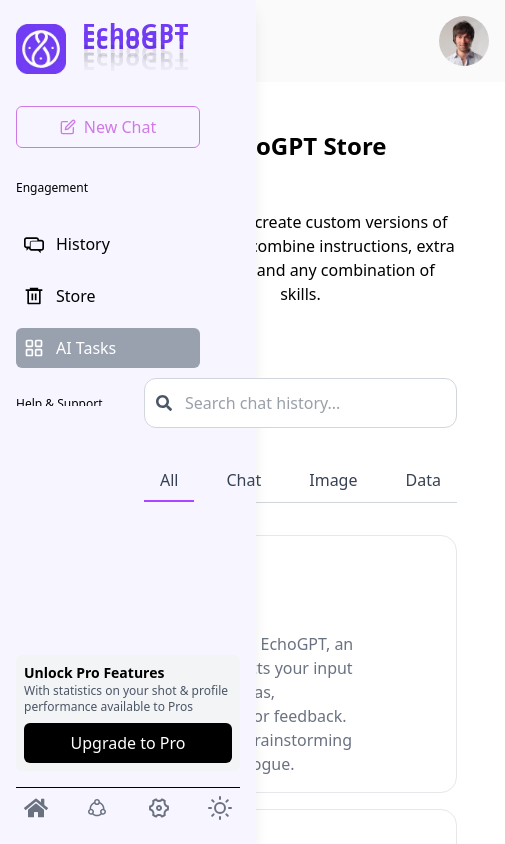
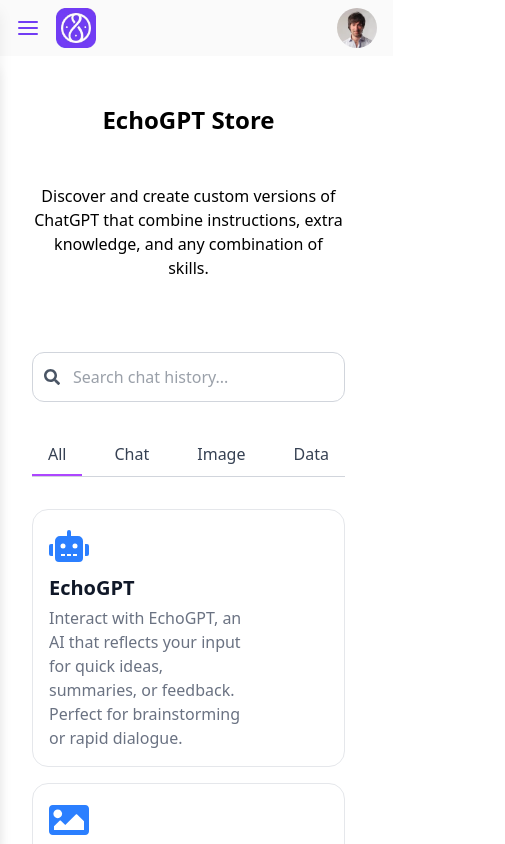
Before and after one commit to rakibul12212/ecogpt, a Next.js app: page /aitask in a window 390 px wide. Shown: the top 844 px of the page, 505 px wide, since content can reach past the window. Built offline with nearby package versions, Linux system fonts and the light colour scheme.

Commit message:
sidebar update

```diff
--- a/src/app/(pages)/aitask/page.jsx
+++ b/src/app/(pages)/aitask/page.jsx
@@ -99,7 +99,7 @@
   }, [selectedCategory, cards]);
 
   return (
-    <Container className="ps-28">
+    <Container className="ps-0 md:ps-28 2xl:ps-28">
       <div className="flex flex-col items-center justify-center min-h-screen px-4 sm:px-6 lg:px-8">
         <div className="p-4 ">
           <div className="text-center mb-6">
--- a/src/app/(pages)/history/page.jsx
+++ b/src/app/(pages)/history/page.jsx
@@ -42,7 +42,7 @@
   };
 
   return (
-    <Container className="ps-28">
+    <Container className="ps-0 md:ps-28 2xl:ps-28">
       <div className="flex flex-col items-center justify-center min-h-screen px-4 sm:px-6 lg:px-8 ">
         <p className="text-2xl md:text-3xl 2xl:text-4xl font-semibold text-center">
           My Chat History
--- a/src/app/(pages)/store/page.jsx
+++ b/src/app/(pages)/store/page.jsx
@@ -80,7 +80,7 @@
   }, []);
 
   return (
-    <Container className="ps-28">
+    <Container className="ps-0 md:ps-28 2xl:ps-28">
       <div className="flex flex-col items-center justify-center min-h-screen px-4 sm:px-6 lg:px-8">
         <div className="p-4 ">
           <div className="text-center mb-6">
--- a/src/app/(pages)/support/page.jsx
+++ b/src/app/(pages)/support/page.jsx
@@ -5,7 +5,7 @@
 
 const Page = () => {
   return (
-    <Container className="ps-28">
+    <Container className="ps-0 md:ps-28 2xl:ps-28">
       <div className="flex flex-col items-center justify-center min-h-screen px-4 sm:px-6 lg:px-8">
         <p className="text-2xl md:text-3xl xl:text-4xl font-semibold text-center pb-12">
           Talk with Our Team
--- a/src/app/layout.js
+++ b/src/app/layout.js
@@ -1,24 +1,49 @@
-import Sidebar from "@/components/shared/Container/Sidebar";
+"use client";
+import { useState } from "react";
+import Sidebar from "@/components/shared/Sidebar";
 import "./globals.css";
 import Navbar from "@/components/shared/Navbar";
+import { FiX } from "react-icons/fi";
 
-export const metadata = {
+const metadata = {
   title: "EchoGPT-AI chatbox",
   description: "Generated by EchoGPT App",
 };
 
 export default function RootLayout({ children }) {
+  const [isSidebarOpen, setIsSidebarOpen] = useState(false);
+
+  const toggleSidebar = () => {
+    setIsSidebarOpen(!isSidebarOpen);
+  };
   return (
     <html lang="en">
       <body>
-        <div className="flex">
-          <div>
+        <div className="flex h-screen">
+          {/* Sidebar - Hidden on mobile unless toggled */}
+          <div
+            className={`fixed inset-0 z-20 bg-white shadow-lg transition-transform transform md:relative md:translate-x-0 w-64 ${
+              isSidebarOpen ? "translate-x-0" : "-translate-x-full"
+            } md:block`}
+          >
+            <div className="flex justify-end p-4 md:hidden">
+              <button
+                onClick={toggleSidebar}
+                className="text-2xl text-gray-600"
+              >
+                <FiX />
+              </button>
+            </div>
             <Sidebar />
           </div>
 
-          <div className="flex-1">
-            <Navbar />
-            {children}
+          {/* Main Content */}
+          <div className="flex-1 flex flex-col">
+            <Navbar
+              toggleSidebar={toggleSidebar}
+              isSidebarOpen={isSidebarOpen}
+            />
+            <main >{children}</main>
           </div>
         </div>
       </body>
--- a/src/components/HomePage/Chatbox.jsx
+++ b/src/components/HomePage/Chatbox.jsx
@@ -63,7 +63,7 @@
   //   const [message, setMessage] = useState("");
 
   return (
-    <Container className="mt-10 ps-28">
+    <Container className="mt-10 ps-0 md:ps-28 2xl:ps-28">
       {/* Header Section */}
       <div className="mx-auto border border-gray-300 p-4 rounded-xl lg:max-w-2xl 2xl:max-w-4xl bg-white shadow-md">
         <div className="flex items-center justify-between">
--- a/src/components/HomePage/HeroSection.jsx
+++ b/src/components/HomePage/HeroSection.jsx
@@ -36,7 +36,7 @@
 
 const HeroSection = () => {
   return (
-    <Container className="ps-28">
+    <Container className="ps-0 md:ps-28 2xl:ps-28">
       <div className="lg:max-w-2xl 2xl:max-w-4xl mx-4 sm:mx-8 md:mx-56 h-[300px] md:h-[200px] 2xl:h-[500px] overflow-y-auto mt-5 md:mt-2 2xl:mt-16 relative z-10">
         <div className="absolute inset-0 bg-gradient-to-b from-white via-white/70 to-white/90 sm:via-transparent sm:to-white opacity-90"></div>
         <div className="flex flex-col justify-center items-center text-center gap-y-4 relative z-10">
--- a/src/components/shared/Navbar.jsx
+++ b/src/components/shared/Navbar.jsx
@@ -1,53 +1,79 @@
-"use client"; // Ensures state works in Next.js App Router
+// "use client"; // Ensures state works in Next.js App Router
 
-import React from "react";
+// import React from "react";
+// import Image from "next/image";
+// import assets from "@/assets";
+// import Container from "./Container/Container";
+
+"use client";
+
 import Image from "next/image";
 import assets from "@/assets";
-import Container from "./Container/Container";
+import { FiMenu, FiX } from "react-icons/fi";
 
-const Navbar = () => {
+const Navbar = ({ toggleSidebar, isSidebarOpen }) => {
   return (
-    <div className="bg-[#FAFAFA] py-2 z-10 ">
-      <Container>
-        <div className="flex items-center justify-between md:justify-end 2xl:justify-end gap-x-10 ">
-          {/* Logo (Visible on Mobile Only) */}
-          <div className="flex  gap-x-4 py-2 md:hidden">
+    // <div className="bg-[#FAFAFA] py-2 z-10 ">
+    //   <Container>
+    //     <div className="flex items-center justify-between md:justify-end 2xl:justify-end gap-x-10 ">
+    //       {/* Logo (Visible on Mobile Only) */}
+    //       <div className="flex  gap-x-4 py-2 md:hidden">
+    //         {assets.images.logo && (
+    //           <Image
+    //             src={assets.images.logo}
+    //             width={50}
+    //             height={50}
+    //             alt="logo"
+    //           />
+    //         )}
+    //         <div className="relative text-center ">
+    //           <h1 className="font-bold text-2xl tracking-wide text-[#713CF4]">
+    //             EchoGPT
+    //           </h1>
+    //           <h1
+    //             className="absolute font-bold text-2xl tracking-wide left-0 right-0 top-[0.9em] scale-y-[-1] opacity-30"
+    //             style={{
+    //               maskImage:
+    //                 "linear-gradient(to bottom, rgba(100, 80, 244, 0.5), transparent)",
+    //               WebkitMaskImage:
+    //                 "linear-gradient(to top, rgba(100, 80, 244, 0.5), transparent)",
+    //             }}
+    //           >
+    //             EchoGPT
+    //           </h1>
+    //         </div>
+    //       </div>
+
+    //       {/* User Profile Image */}
+    //       <Image
+    //         src={assets.images.user}
+    //         width={50}
+    //         height={50}
+    //         alt="user"
+    //         className="rounded-full"
+    //       />
+    //     </div>
+    //   </Container>
+    // </div>
+    <div className="bg-[#FAFAFA] py-2 z-10 flex items-center justify-between px-4 md:px-10">
+      <div className="flex items-center gap-x-4 md:hidden">
+        <button onClick={toggleSidebar} className="text-2xl text-[#713CF4]">
+          {isSidebarOpen ? <FiX /> : <FiMenu />}
+        </button>
         {assets.images.logo && (
-              <Image
-                src={assets.images.logo}
-                width={50}
-                height={50}
-                alt="logo"
-              />
+          <Image src={assets.images.logo} width={40} height={40} alt="logo" />
         )}
-            <div className="relative text-center ">
-              <h1 className="font-bold text-2xl tracking-wide text-[#713CF4]">
+      </div>
+      <h1 className="font-bold text-2xl tracking-wide text-[#713CF4] hidden md:block">
         EchoGPT
       </h1>
-              <h1
-                className="absolute font-bold text-2xl tracking-wide left-0 right-0 top-[0.9em] scale-y-[-1] opacity-30"
-                style={{
-                  maskImage:
-                    "linear-gradient(to bottom, rgba(100, 80, 244, 0.5), transparent)",
-                  WebkitMaskImage:
-                    "linear-gradient(to top, rgba(100, 80, 244, 0.5), transparent)",
-                }}
-              >
-                EchoGPT
-              </h1>
-            </div>
-          </div>
-
-          {/* User Profile Image */}
       <Image
         src={assets.images.user}
-            width={50}
-            height={50}
+        width={40}
+        height={40}
         alt="user"
         className="rounded-full"
       />
-        </div>
-      </Container>
     </div>
   );
 };
--- a/src/components/shared/Container/Sidebar.jsx
+++ b/src/components/shared/Sidebar.jsx
@@ -18,7 +18,7 @@
   return (
     <div className="bg-[#F7F5FF] shadow-lg h-screen fixed p-4 flex flex-col w-64">
       {/* Logo (Visible on Mobile Only) */}
-      <Link href="/">
+      <Link href="/" className="block sm:block ">
         <div className="flex gap-x-4 py-2 pb-8">
           {assets.images.logo && (
             <Image src={assets.images.logo} width={50} height={50} alt="logo" />
@@ -41,7 +41,7 @@
           </div>
         </div>
       </Link>
-
+      ;
       <div className="h-[300px] md:h-[300px] 2xl:h-[600px] overflow-y-auto scrollbar-thin scrollbar-thumb-purple-500 scrollbar-track-gray-200 pr-10">
         <div className="flex flex-col">
           <Link href="/">
@@ -120,7 +120,6 @@
           ))}
         </div>
       </div>
-
       <div className="mt-auto bg-gray-100 p-2 rounded-md">
         <h2 className="text-sm font-semibold">Unlock Pro Features</h2>
         <p className="text-xs text-gray-600 mb-2">
@@ -130,7 +129,6 @@
           Upgrade to Pro
         </button>
       </div>
-
       <div className="flex justify-between mt-4 p-2 border-t">
         <FaHome className="w-6 h-6 text-gray-500" />
         <LiaShareAltSolid className="w-6 h-6 text-gray-500" />
```
Lines whose indentation alone changed are shown as unchanged.
